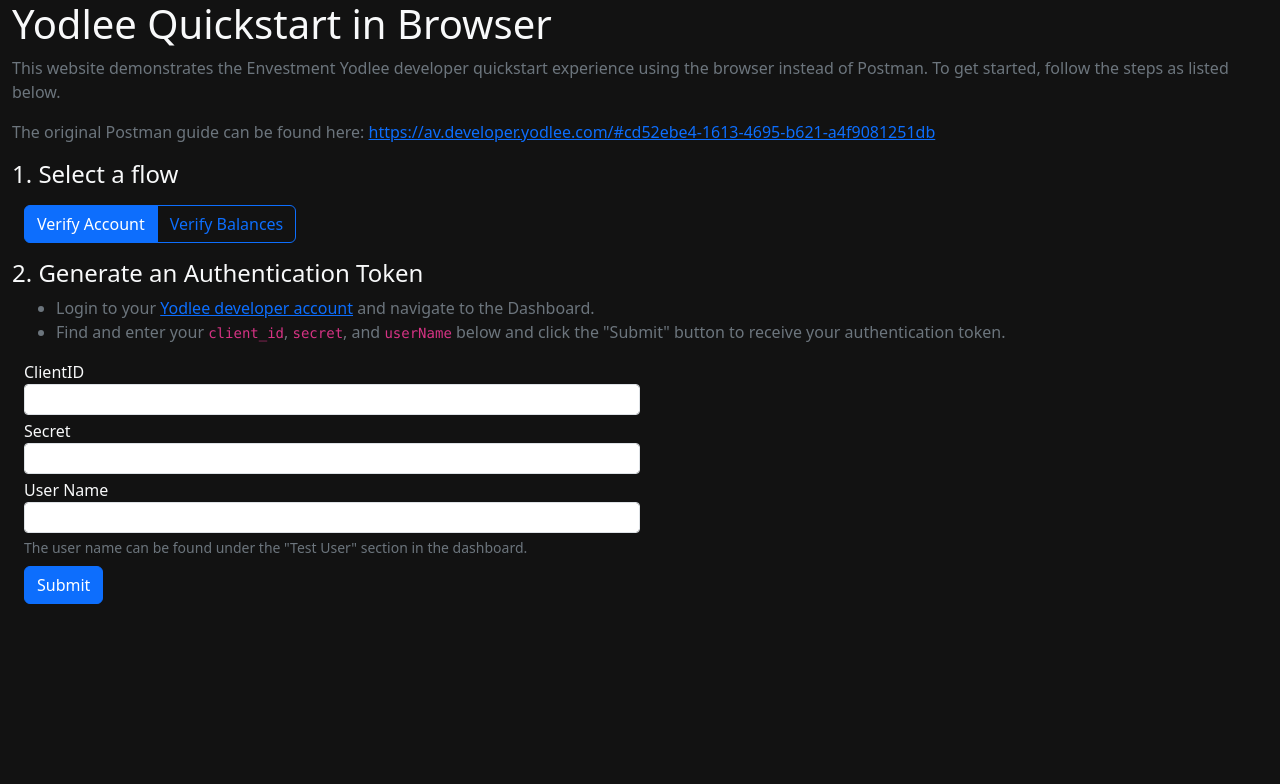
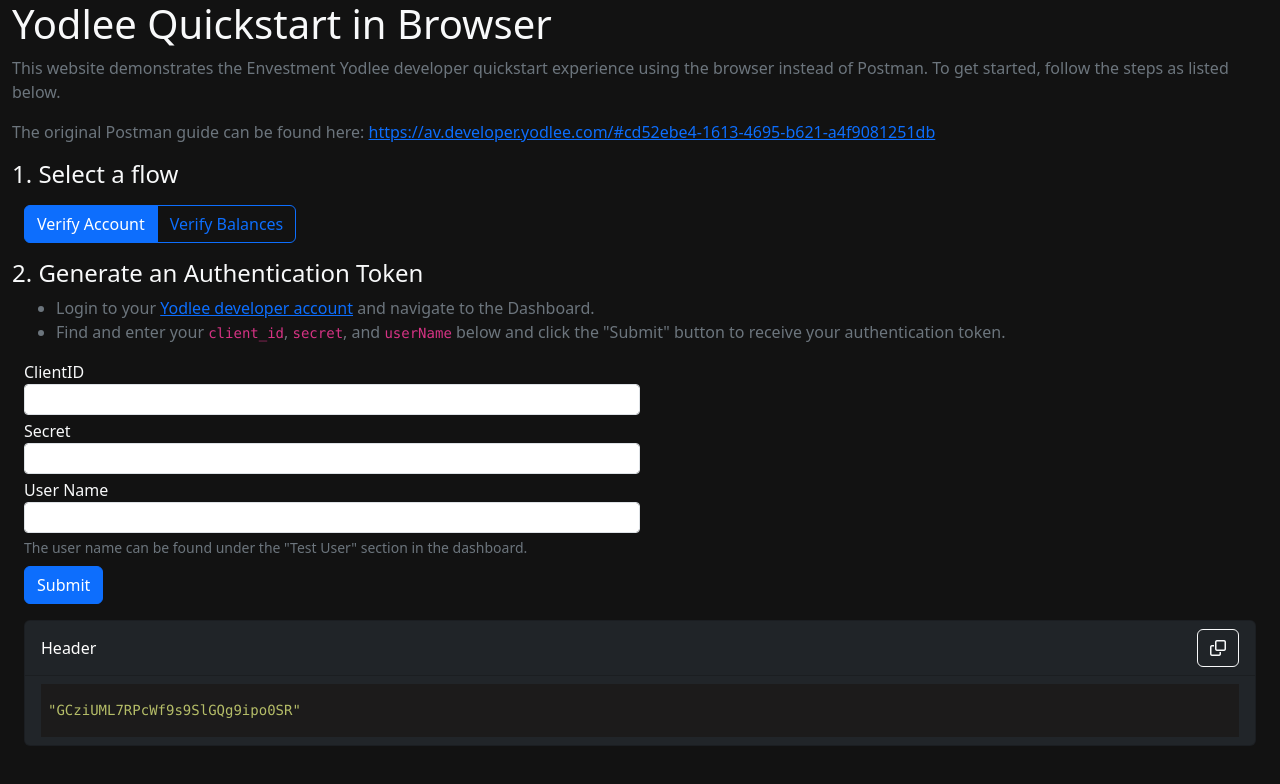
Before and after one commit to Grantsuu/yodlee-sandbox-app, a React (Create React App) app in the folder frontend/: page / in a window 1280 px wide. Both pictures are taken after a click on the radio button "Verify Account". Shown: the top 784 px of the page. Built offline with nearby package versions, Linux system fonts and the light colour scheme.

Commit message:
Started creating a code block component for displaying information

```diff
--- a/frontend/package.json
+++ b/frontend/package.json
@@ -11,6 +11,7 @@
     "@types/react-dom": "^18.2.7",
     "axios": "^1.5.1",
     "react": "^18.2.0",
+    "react-code-blocks": "^0.1.4",
     "react-dom": "^18.2.0",
     "react-scripts": "5.0.1",
     "typescript": "^4.9.5"
--- a/frontend/public/index.html
+++ b/frontend/public/index.html
@@ -1,18 +1,28 @@
 <!DOCTYPE html>
 <html lang="en">
-  <head>
+
+<head>
     <meta charset="utf-8" />
     <link rel="icon" href="%PUBLIC_URL%/favicon.ico" />
     <meta name="viewport" content="width=device-width, initial-scale=1" />
-    <meta
-      name="description"
-      content="Web site created using create-react-app"
-    />
+    <meta name="description" content="Web site created using create-react-app" />
     <title>Yodlee Sandbox</title>
-    <link href="https://cdn.jsdelivr.net/npm/bootstrap@5.3.2/dist/css/bootstrap.min.css" rel="stylesheet" integrity="sha384-T3c6CoIi6uLrA9TneNEoa7RxnatzjcDSCmG1MXxSR1GAsXEV/Dwwykc2MPK8M2HN" crossorigin="anonymous">
-  </head>
-  <body style="background-color: #121212;">
-    <script src="https://cdn.jsdelivr.net/npm/bootstrap@5.3.2/dist/js/bootstrap.bundle.min.js" integrity="sha384-C6RzsynM9kWDrMNeT87bh95OGNyZPhcTNXj1NW7RuBCsyN/o0jlpcV8Qyq46cDfL" crossorigin="anonymous"></script>
+    <link href="https://cdn.jsdelivr.net/npm/bootstrap@5.3.2/dist/css/bootstrap.min.css" rel="stylesheet"
+        integrity="sha384-T3c6CoIi6uLrA9TneNEoa7RxnatzjcDSCmG1MXxSR1GAsXEV/Dwwykc2MPK8M2HN" crossorigin="anonymous">
+</head>
+
+<body style="background-color: #121212;">
+    <script src="https://cdnjs.cloudflare.com/ajax/libs/jquery/3.6.4/jquery.min.js" type="text/javascript"></script>
+    <script src="https://cdn.jsdelivr.net/npm/bootstrap@5.3.0-alpha1/dist/js/bootstrap.bundle.min.js" integrity="sha384-w76AqPfDkMBDXo30jS1Sgez6pr3x5MlQ1ZAGC+nuZB+EYdgRZgiwxhTBTkF7CXvN" crossorigin="anonymous"></script>
+    <script src="https://kit.fontawesome.com/ebf476b530.js" crossorigin="anonymous"></script>
+    <script type="text/javascript">
+    // If you do not want to use jQuery you can use Pure JavaScript. See FAQ below
+    $( document ).ready(function() {
+        $('[data-bs-toggle="tooltip"]').tooltip();
+    });
+    </script>
+
     <div id="root"></div>
-  </body>
+</body>
+
 </html>
--- a/frontend/src/App.tsx
+++ b/frontend/src/App.tsx
@@ -1,5 +1,5 @@
 import React, { useState, useEffect } from 'react';
-import FlowSelector from './components/FlowSelector'
+import FlowSelector from './components/FlowSelector/FlowSelector'
 import GenerateAuthToken from './components/GenerateAuthToken';
 
 const App = () => {
--- /dev/null
+++ b/frontend/src/components/CodeBlock/CodeBlock.tsx
@@ -0,0 +1,30 @@
+import React, { useState } from 'react'
+import SyntaxHighlighter from 'react-syntax-highlighter';
+import { stackoverflowDark } from 'react-syntax-highlighter/dist/esm/styles/hljs';
+
+export const CodeBlock = () => {
+
+    const [copyIcon, setCopyIcon] = useState(<i className="fa-regular fa-clone"></i>)
+
+    const handleCopyButton = () => {
+        setCopyIcon(<i className="fa-solid fa-check"></i>)
+        setTimeout(() => setCopyIcon(<i className="fa-regular fa-clone"></i>), 700)
+        navigator.clipboard.writeText("Copied text???");
+    }
+
+    return (
+        <div className="card text-bg-dark">
+            <div className="card-header m-0" style={{ display: "flex", justifyContent: "space-between", alignItems: "center" }}>
+                Header
+                <button type="button" className="btn btn-outline-light" onClick={handleCopyButton}>
+                    {copyIcon}
+                </button>
+            </div>
+            <div className="card-body py-2">
+                <SyntaxHighlighter language="javascript" style={stackoverflowDark} className="m-0 py-3">
+                    "GCziUML7RPcWf9s9SlGQg9ipo0SR"
+                </SyntaxHighlighter>
+            </div>
+        </div>
+    )
+}
--- a/frontend/src/components/GenerateAuthToken.tsx
+++ b/frontend/src/components/GenerateAuthToken.tsx
@@ -1,12 +1,14 @@
 import React, { useState } from 'react'
+import { CodeBlock } from './CodeBlock/CodeBlock'
 import { postUserToken, UserTokenResponse } from '../YodleeSandboxAPI'
 
-const GenerateAuthToken = () => {
+const GenerateAuthToken: React.FC = () => {
     const [inputs, setInputs] = useState({
         clientId: '',
         secret: '',
         userName: ''
     })
+
     const [accessToken, setAccessToken] = useState("")
 
     const inputsHandler = (e: any) => {
@@ -25,6 +27,7 @@
                 setAccessToken((data as UserTokenResponse).token.accessToken)
             })
     }
+
     return (
         <div>
             <h4 className="text-light">2. Generate an Authentication Token</h4>
@@ -77,13 +80,10 @@
                     onClick={onSubmit}>
                     Submit
                 </button>
+                <CodeBlock
+                />
                 {accessToken &&
-                    <div className="card text-white bg-dark w-50 mb-3">
-                        <div className="card-header">Access Token</div>
-                        <div className="card-body">
-                            <h5 className="card-title"><code>{accessToken}</code></h5>
-                        </div>
-                    </div>
+                    <div></div>
                 }
             </div>
         </div>
--- a/frontend/tsconfig.json
+++ b/frontend/tsconfig.json
@@ -1,6 +1,6 @@
 {
   "compilerOptions": {
-    "target": "es5",
+    "target": "es6",
     "lib": [
       "dom",
       "dom.iterable",
```
Also changed, not shown: frontend/src/components/FlowSelector/FlowSelector.tsx (renamed from frontend/src/components/FlowSelector.tsx), 1 other file (tests, documents, lock files or other folders).
